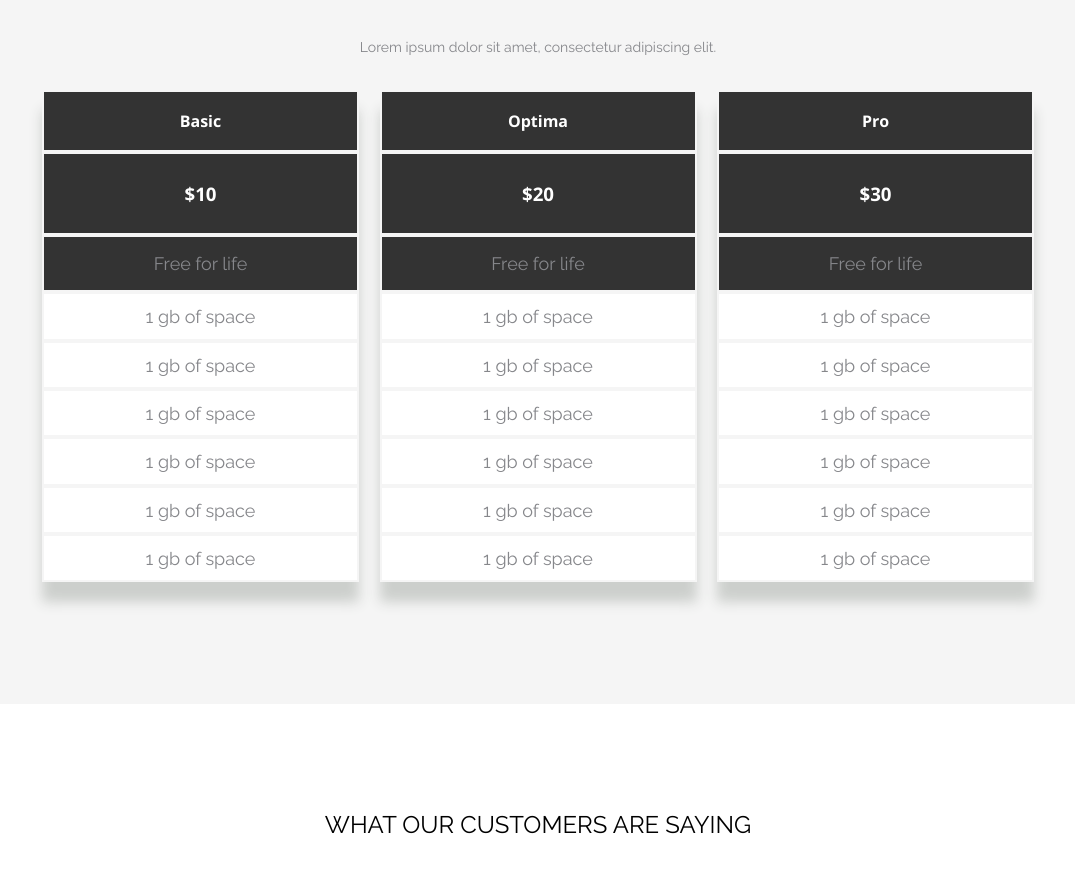
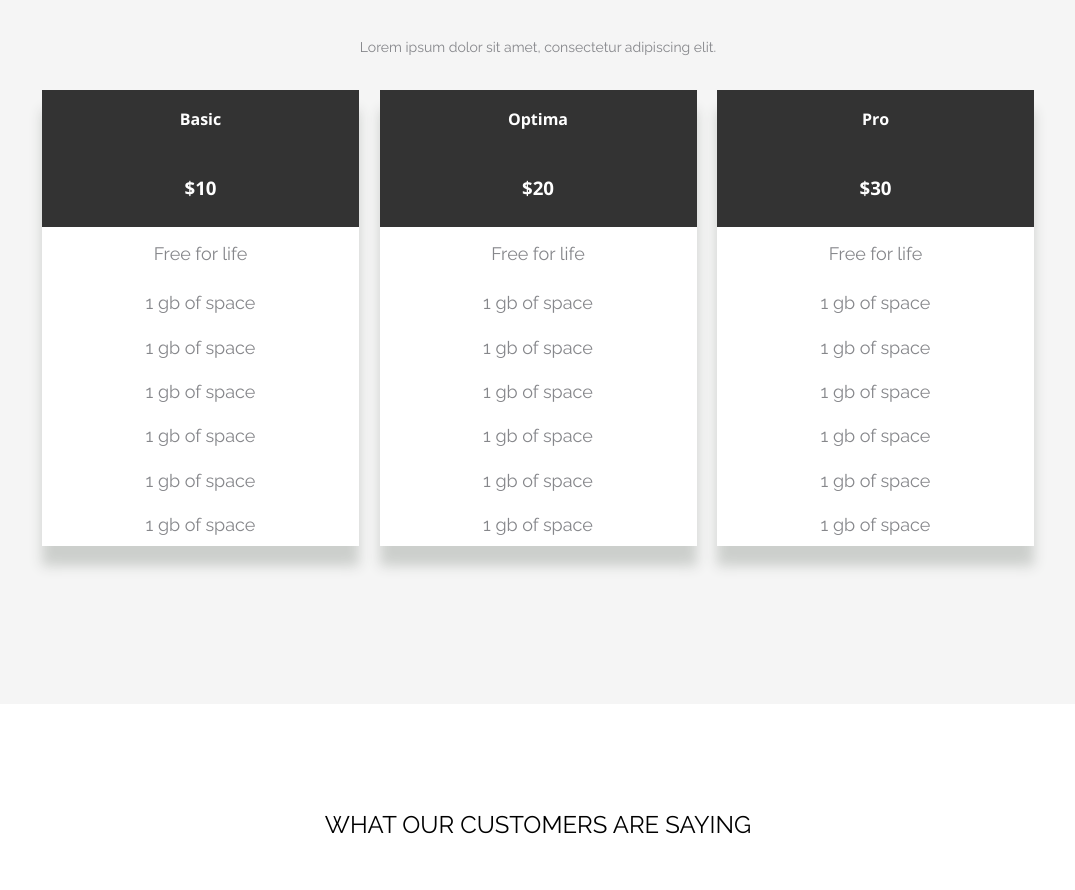
Before and after one commit to xyz100zyx/Axit-Karpinchick, a website: page h-2/index.html in a window 1280 px wide. Shown: the part 2377-3267 px from the top of the page, without its empty margins (102-1177 px from the left). Drawn offline with nearby package versions, Linux system fonts and the light colour scheme.

Commit message:
fixed ul in pricing

```diff
--- a/h-2/css/pricing.css
+++ b/h-2/css/pricing.css
@@ -59,7 +59,7 @@
 }
 
 .pricing__item{
-    border: 2px solid #F5F5F5;
+    box-sizing: border-box;
 }
 
 .pricing__item--h{
@@ -67,13 +67,12 @@
     align-items: center;
     justify-content: center;
     color: #FFFFFF;
-    background: #fff;
+    background: #fff !important;
     padding-top: 12px;
     padding-bottom: 11.34px;
 }
 
 .pricing__item--h5{
-    background: #333333;
     padding-top: 16px;
     padding-bottom: 16px;
 }
```
Also changed, not shown: h-2/index.html (+0 -2 lines).
